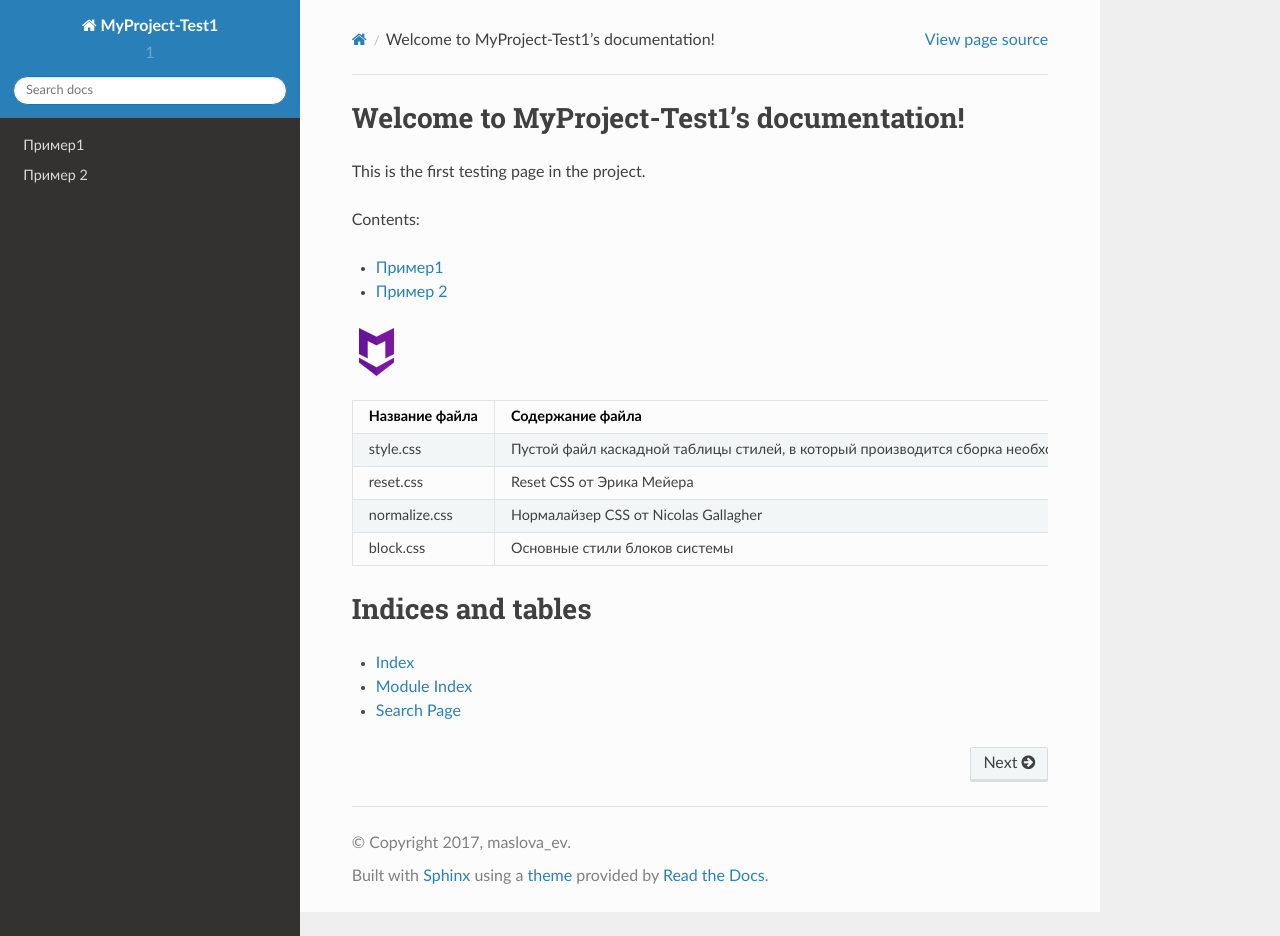
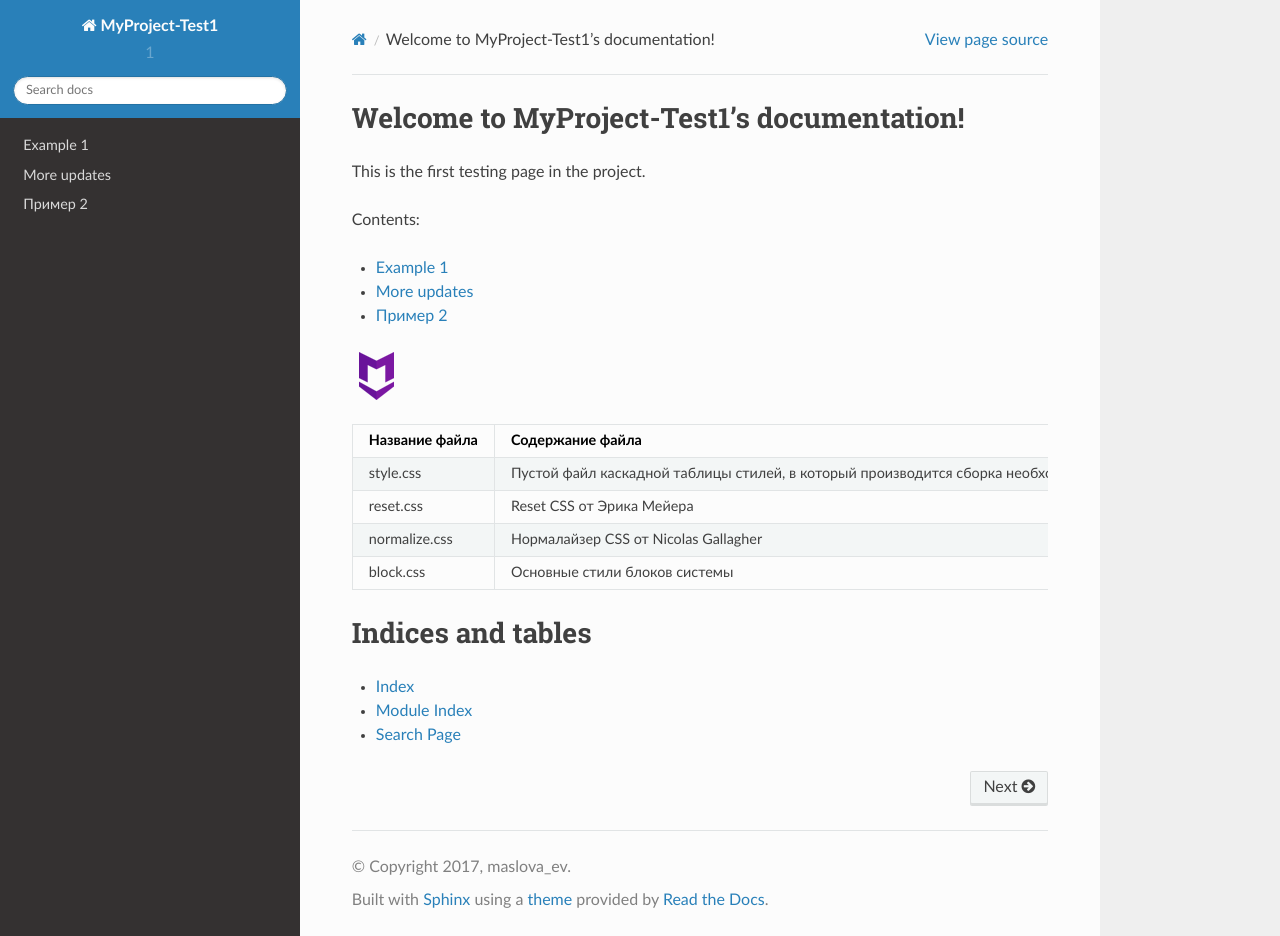
Before and after one commit to MaslovaEV/test, a Sphinx documentation site: the page built from MyProject/source/index.rst, in a window 1280 px wide and 936 px high. Built offline with Sphinx 7.4.7 and the Read the Docs theme 2.0.0, drawn with Linux system fonts in a browser that asks for light colours.

Commit message:
Update example1.rst

```diff
--- a/MyProject/source/example1.rst
+++ b/MyProject/source/example1.rst
@@ -1,2 +1,7 @@
-Пример1
+Example 1
 =======
+Only example 1 here
+
+More updates
+============
+to do
```
